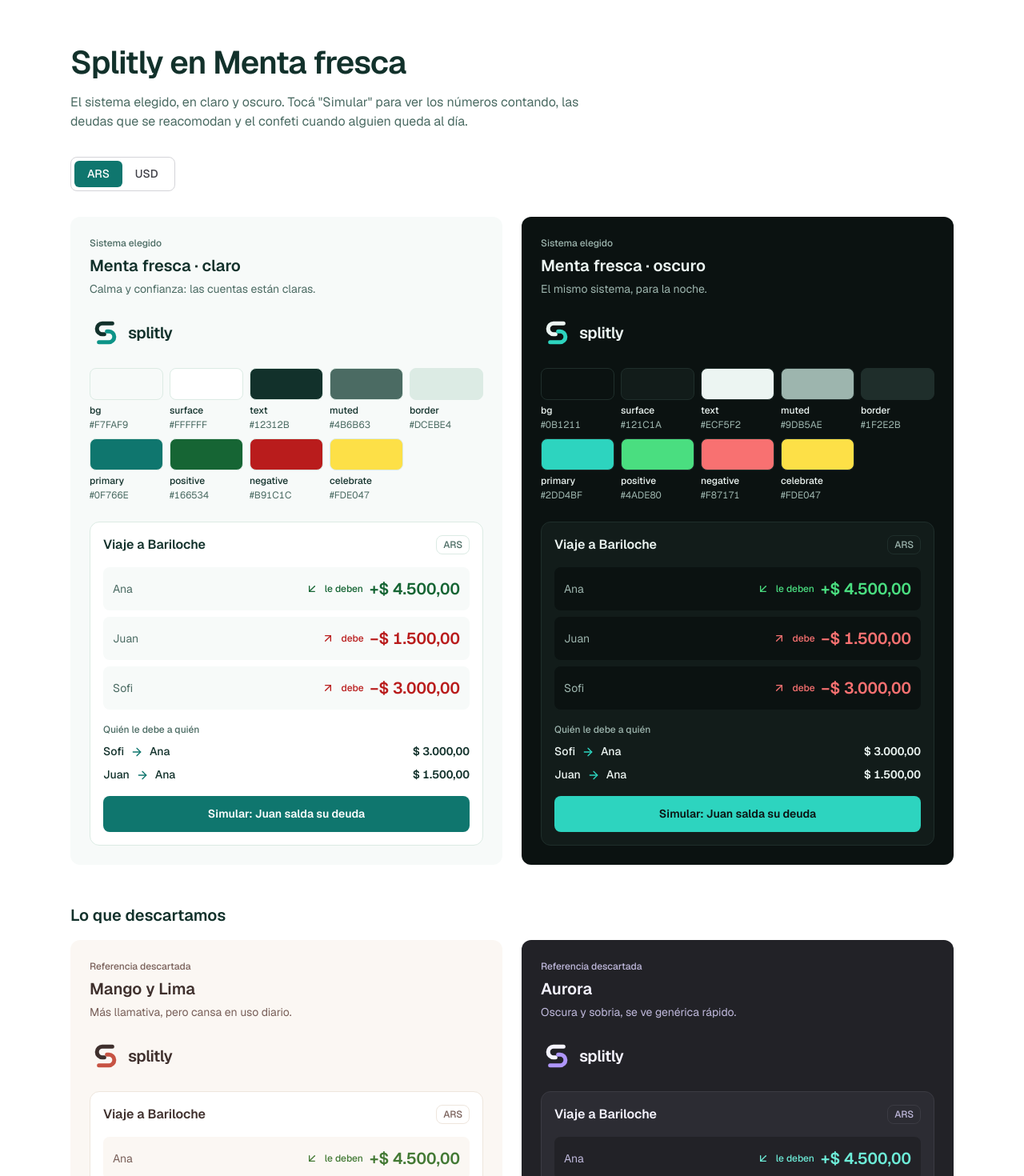
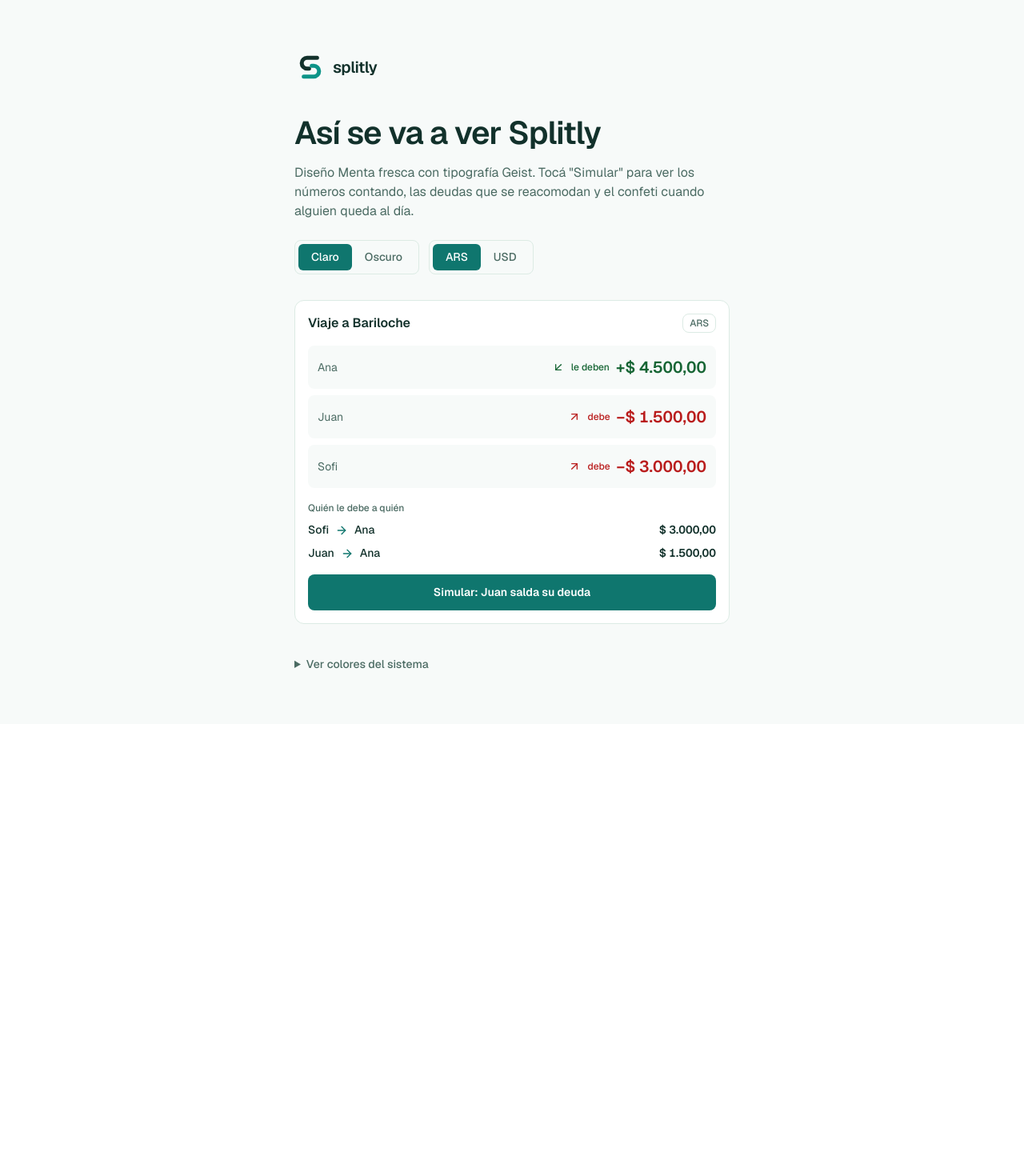
Before and after one commit to Tomiolmedo97/splitly, a Next.js app in the folder apps/web/: page /design in a window 1280 px wide. Shown: the top 1470 px of the page at 80% size. After the commit the page ends 905 px from the top, so only its background shows below. Built offline with nearby package versions, Linux system fonts and the light colour scheme.

Commit message:
feat(design): /design muestra solo Menta fresca con selector claro/oscuro (#15)

```diff
--- a/apps/web/src/app/design/page.tsx
+++ b/apps/web/src/app/design/page.tsx
@@ -5,20 +5,13 @@ import { DesignShowcase } from "@/components/design/design-showcase";
 const geist = Geist({ subsets: ["latin"], display: "swap" });
 
 export const metadata: Metadata = {
-  title: "Sistema de diseño · Splitly",
+  title: "Diseño · Splitly",
   robots: { index: false, follow: false },
 };
 
 export default function DesignPage() {
   return (
-    <main className={`${geist.className} mx-auto max-w-6xl px-4 py-12 sm:px-6`} style={{ color: "#12312B" }}>
-      <header className="mb-8 max-w-2xl">
-        <h1 className="text-[28px] font-semibold tracking-tight sm:text-[40px]">Splitly en Menta fresca</h1>
-        <p className="mt-2 text-[16px] text-[#4B6B63]">
-          El sistema elegido, en claro y oscuro. Tocá &quot;Simular&quot; para ver los números contando, las deudas
-          que se reacomodan y el confeti cuando alguien queda al día.
-        </p>
-      </header>
+    <main className={geist.className}>
       <DesignShowcase />
     </main>
   );
--- a/apps/web/src/components/design/design-showcase.tsx
+++ b/apps/web/src/components/design/design-showcase.tsx
@@ -4,59 +4,74 @@ import { useState } from "react";
 import type { Currency } from "@/lib/format-money";
 import { BalanceCard } from "./balance-card";
 import { SplitlyLogo } from "./logo";
-import { discarded, mentaDark, mentaLight, type DesignTheme } from "./themes";
+import { mentaDark, mentaLight } from "./themes";
 
 const tokenKeys = ["bg", "surface", "text", "muted", "border", "primary", "positive", "negative", "celebrate"] as const;
 
-function ThemePanel({ theme, currency, compact = false }: { theme: DesignTheme; currency: Currency; compact?: boolean }) {
-  const c = theme.colors;
+type Mode = "claro" | "oscuro";
+
+function Segmented<T extends string>({ label, options, value, onChange, dark }: {
+  label: string; options: readonly T[]; value: T; onChange: (v: T) => void; dark: boolean;
+}) {
   return (
-    <section aria-labelledby={`theme-${theme.id}`} className="rounded-xl p-4 sm:p-6"
-      style={{ backgroundColor: c.bg, color: c.text }}>
-      <p className="text-[12px] font-medium" style={{ color: c.muted }}>
-        {theme.status === "elegida" ? "Sistema elegido" : "Referencia descartada"}
-      </p>
-      <h2 id={`theme-${theme.id}`} className="mt-1 text-[20px] font-semibold">{theme.name}</h2>
-      <p className="mt-1 text-[14px]" style={{ color: c.muted }}>{theme.tagline}</p>
-      <div className="my-6"><SplitlyLogo top={c.logoTop} bottom={c.logoBottom} text={c.text} /></div>
-      {!compact && (
-        <ul className="mb-6 grid grid-cols-3 gap-2 sm:grid-cols-5" aria-label={`Tokens de ${theme.name}`}>
-          {tokenKeys.map((k) => (
-            <li key={k}>
-              <span className="block h-10 rounded-lg border" style={{ backgroundColor: c[k], borderColor: c.border }} />
-              <span className="mt-1 block text-[12px] font-medium">{k}</span>
-              <span className="block text-[12px] uppercase tabular-nums" style={{ color: c.muted }}>{c[k]}</span>
-            </li>
-          ))}
-        </ul>
-      )}
-      <BalanceCard theme={theme} currency={currency} />
-    </section>
+    <div role="group" aria-label={label}
+      className={`inline-flex rounded-lg border p-1 ${dark ? "border-[#1F2E2B]" : "border-[#DCEBE4]"}`}>
+      {options.map((o) => {
+        const active = o === value;
+        return (
+          <button key={o} type="button" aria-pressed={active} onClick={() => onChange(o)}
+            className={`rounded-md px-4 py-1.5 text-[14px] font-medium capitalize transition-colors ${
+              active
+                ? dark ? "bg-[#2DD4BF] text-[#0B1211]" : "bg-[#0F766E] text-white"
+                : dark ? "text-[#9DB5AE]" : "text-[#4B6B63]"
+            }`}>
+            {o}
+          </button>
+        );
+      })}
+    </div>
   );
 }
 
 export function DesignShowcase() {
+  const [mode, setMode] = useState<Mode>("claro");
   const [currency, setCurrency] = useState<Currency>("ARS");
+  const theme = mode === "claro" ? mentaLight : mentaDark;
+  const c = theme.colors;
+  const dark = theme.dark;
+
   return (
-    <>
-      <div role="group" aria-label="Moneda de la demo" className="mb-8 inline-flex rounded-lg border border-zinc-300 p-1">
-        {(["ARS", "USD"] as const).map((cur) => (
-          <button key={cur} type="button" aria-pressed={currency === cur} onClick={() => setCurrency(cur)}
-            className={`rounded-md px-4 py-1.5 text-[14px] font-medium ${currency === cur ? "bg-[#0F766E] text-white" : "text-zinc-700"}`}>
-            {cur}
-          </button>
-        ))}
+    <div className="min-h-screen transition-colors duration-300" style={{ backgroundColor: c.bg, color: c.text }}>
+      <div className="mx-auto max-w-xl px-4 py-10 sm:py-16">
+        <SplitlyLogo top={c.logoTop} bottom={c.logoBottom} text={c.text} />
+        <h1 className="mt-8 text-[28px] font-semibold tracking-tight sm:text-[40px]">Así se va a ver Splitly</h1>
+        <p className="mt-2 text-[16px]" style={{ color: c.muted }}>
+          Diseño Menta fresca con tipografía Geist. Tocá &quot;Simular&quot; para ver los números contando, las deudas
+          que se reacomodan y el confeti cuando alguien queda al día.
+        </p>
+
+        <div className="mt-6 flex flex-wrap gap-3">
+          <Segmented label="Modo de color" options={["claro", "oscuro"] as const} value={mode} onChange={setMode} dark={dark} />
+          <Segmented label="Moneda" options={["ARS", "USD"] as const} value={currency} onChange={setCurrency} dark={dark} />
+        </div>
+
+        <div className="mt-8">
+          <BalanceCard key={theme.id} theme={theme} currency={currency} />
+        </div>
+
+        <details className="mt-10">
+          <summary className="cursor-pointer text-[14px] font-medium" style={{ color: c.muted }}>Ver colores del sistema</summary>
+          <ul className="mt-4 grid grid-cols-3 gap-2 sm:grid-cols-5" aria-label="Colores del sistema">
+            {tokenKeys.map((k) => (
+              <li key={k}>
+                <span className="block h-10 rounded-lg border" style={{ backgroundColor: c[k], borderColor: c.border }} />
+                <span className="mt-1 block text-[12px] font-medium">{k}</span>
+                <span className="block text-[12px] uppercase tabular-nums" style={{ color: c.muted }}>{c[k]}</span>
+              </li>
+            ))}
+          </ul>
+        </details>
       </div>
-
-      <div className="grid gap-6 lg:grid-cols-2">
-        <ThemePanel theme={mentaLight} currency={currency} />
-        <ThemePanel theme={mentaDark} currency={currency} />
-      </div>
-
-      <h2 className="mb-4 mt-12 text-[20px] font-semibold">Lo que descartamos</h2>
-      <div className="grid gap-6 opacity-90 lg:grid-cols-2">
-        {discarded.map((t) => <ThemePanel key={t.id} theme={t} currency={currency} compact />)}
-      </div>
-    </>
+    </div>
   );
 }
--- a/apps/web/src/components/design/themes.ts
+++ b/apps/web/src/components/design/themes.ts
@@ -11,7 +11,7 @@ export type DesignTheme = {
   name: string;
   tagline: string;
   dark: boolean;
-  status: "elegida" | "descartada";
+  status: "elegida";
   colors: ThemeColors;
 };
 
@@ -35,25 +35,3 @@ export const mentaDark: DesignTheme = {
     celebrate: "#FDE047", logoTop: "#ECF5F2", logoBottom: "#2DD4BF",
   },
 };
-
-/** Referencias descartadas, con los ajustes de Design Bot. */
-export const discarded: DesignTheme[] = [
-  {
-    id: "mango", name: "Mango y Lima", status: "descartada", dark: false,
-    tagline: "Más llamativa, pero cansa en uso diario.",
-    colors: {
-      bg: "#FBF7F2", surface: "#FFFFFF", text: "#2B1A17", muted: "#6B4F48", border: "#EDE4DA",
-      primary: "#C2412F", onPrimary: "#FFFFFF", positive: "#2F6B1F", negative: "#B42318",
-      celebrate: "#C6F432", logoTop: "#2B1A17", logoBottom: "#C2412F",
-    },
-  },
-  {
-    id: "aurora", name: "Aurora", status: "descartada", dark: true,
-    tagline: "Oscura y sobria, se ve genérica rápido.",
-    colors: {
-      bg: "#0B0B10", surface: "#16161D", text: "#F5F3FF", muted: "#B9B2D9", border: "#26262F",
-      primary: "#A78BFA", onPrimary: "#0B0B10", positive: "#5EEAD4", negative: "#FDA4AF",
-      celebrate: "#A78BFA", logoTop: "#F5F3FF", logoBottom: "#A78BFA",
-    },
-  },
-];
```
